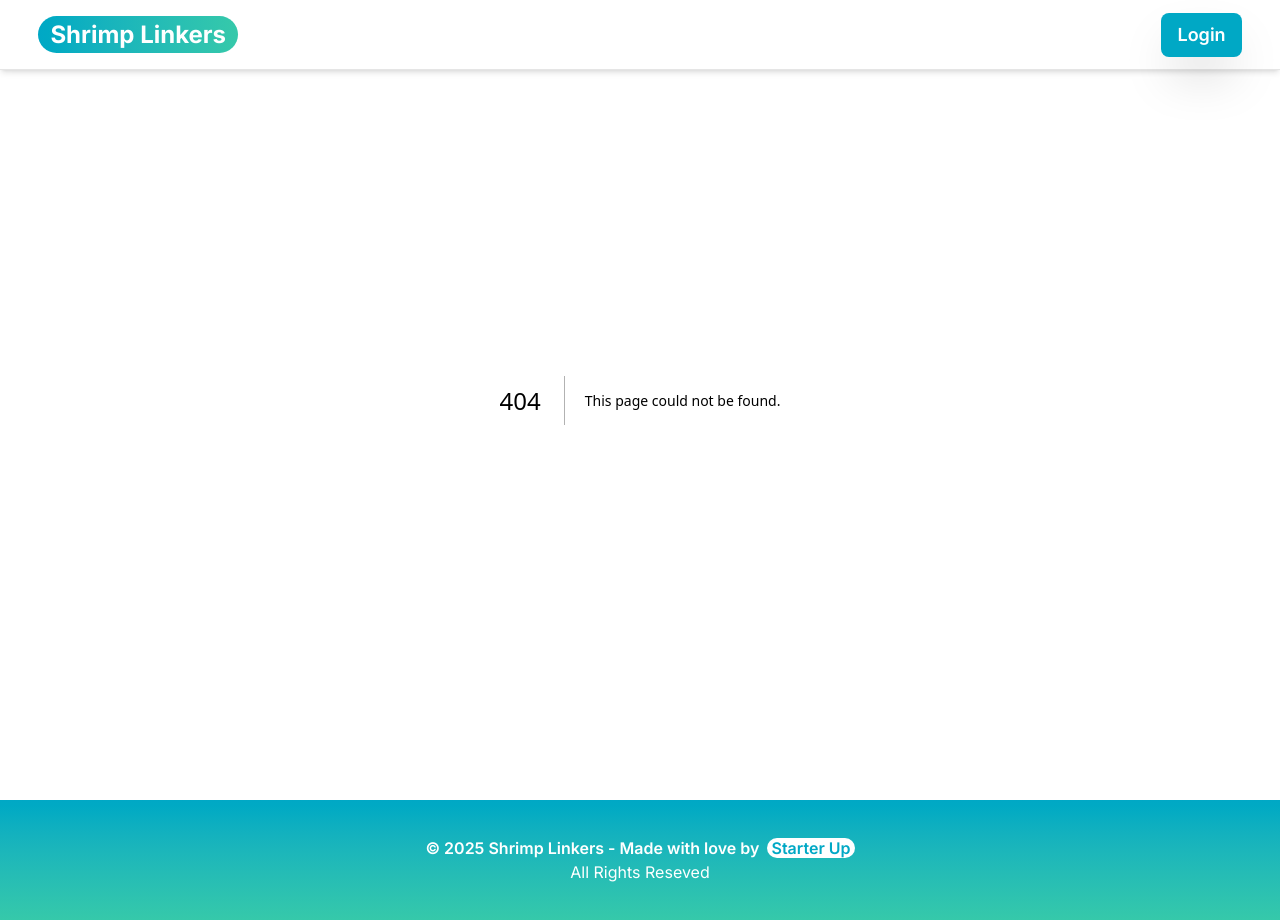
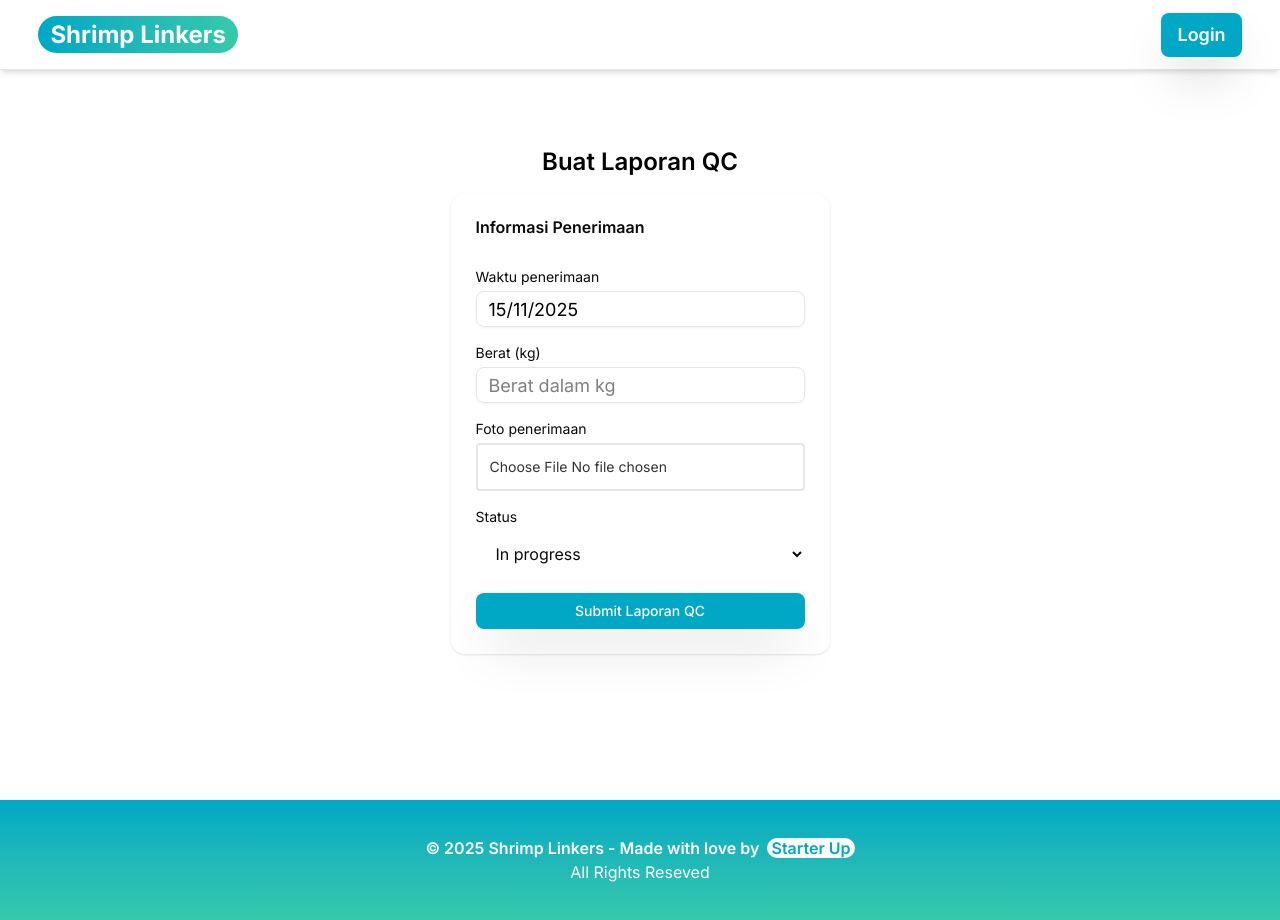
Before and after one commit to Leficullen/starterup-fe, a Next.js app: page /collector/qc-report in a window 1280 px wide. Before the commit this address had no page. Built offline with nearby package versions, Linux system fonts and the light colour scheme.

Commit message:
feat: added form to the collector dashboard

```diff
--- a/app/collector/page.tsx
+++ b/app/collector/page.tsx
@@ -15,7 +15,7 @@ export default function CollectorDashboard() {
   }, []);
 
   return (
-    <div className="p-6 max-w-md mx-auto text-white">
+    <div className="p-6 max-w-md mx-auto">
       <h1 className="text-2xl font-semibold">Welcome, Collector Arif</h1>
       <p className="text-white/60 -mt-2">Role: Collector</p>
 
--- /dev/null
+++ b/app/collector/qc-report/page.tsx
@@ -0,0 +1,143 @@
+"use client";
+
+import { useEffect, useState } from "react";
+import { Button } from "@/components/ui/button";
+import { Input } from "@/components/ui/input";
+import { Card, CardHeader, CardTitle, CardContent } from "@/components/ui/card";
+
+export default function QcReportPage() {
+    const [receivedAt, setReceivedAt] = useState<string>("");
+    const [weight, setWeight] = useState<string>("");
+    const [photo, setPhoto] = useState<File | null>(null);
+    const [photoPreview, setPhotoPreview] = useState<string | null>(null);
+    const [status, setStatus] = useState<"in progress" | "accepted" | "rejected">(
+        "in progress"
+    );
+    const [errors, setErrors] = useState<{ receivedAt?: string; weight?: string; photo?: string }>({});
+
+    function formatDate(d: Date) {
+        const dd = String(d.getDate()).padStart(2, "0");
+        const mm = String(d.getMonth() + 1).padStart(2, "0");
+        const yyyy = d.getFullYear();
+        return `${dd}/${mm}/${yyyy}`;
+    }
+
+    useEffect(() => {
+        setReceivedAt(formatDate(new Date()));
+    }, []);
+
+    useEffect(() => {
+        if (!photo) {
+            setPhotoPreview(null);
+            return;
+        }
+        const url = URL.createObjectURL(photo);
+        setPhotoPreview(url);
+        return () => {
+            URL.revokeObjectURL(url);
+            setPhotoPreview(null);
+        };
+    }, [photo]);
+
+    function formatDateInput(input: string) {
+        const digits = input.replace(/\D/g, "").slice(0, 8);
+        const parts: string[] = [];
+        if (digits.length > 0) parts.push(digits.slice(0, Math.min(2, digits.length)));
+        if (digits.length > 2) parts.push(digits.slice(2, Math.min(4, digits.length)));
+        if (digits.length > 4) parts.push(digits.slice(4));
+        return parts.join("/");
+    }
+
+    function onPhotoChange(e: React.ChangeEvent<HTMLInputElement>) {
+        const f = e.target.files && e.target.files[0];
+        if (f) {
+            setPhoto(f);
+            setErrors((s) => ({ ...s, photo: undefined }));
+        }
+    }
+
+    function validateForm() {
+        const next: { receivedAt?: string; weight?: string; photo?: string } = {};
+        if (!receivedAt || !/^(\d{2})\/(\d{2})\/(\d{4})$/.test(receivedAt)) {
+            next.receivedAt = "Waktu penerimaan harus berformat dd/mm/yyyy";
+        }
+        if (!weight || Number(weight) <= 0 || Number.isNaN(Number(weight))) {
+            next.weight = "Berat harus berupa angka lebih dari 0";
+        }
+        if (!photo) {
+            next.photo = "Foto harus diunggah";
+        }
+        setErrors(next);
+        return Object.keys(next).length === 0;
+    }
+
+    function handleSubmit() {
+        if (!validateForm()) return;
+        setErrors({});
+        // TODO: send to backend
+        // eslint-disable-next-line no-console
+        console.log("Submit QC report", { receivedAt, weight: Number(weight), status, photo });
+    }
+
+    return (
+        <div className="p-6 max-w-md mx-auto min-h-screen flex flex-col items-center justify-center">
+            <h1 className="text-2xl font-semibold">Buat Laporan QC</h1>
+
+            <Card className="mt-4 bg-white/10 border-white/20 backdrop-blur-xl">
+                <CardHeader>
+                    <CardTitle>Informasi Penerimaan</CardTitle>
+                </CardHeader>
+                <CardContent className="space-y-4">
+                    {/* Waktu penerimaan */}
+                    <div>
+                        <label className="block text-sm mb-1">Waktu penerimaan</label>
+                        <Input
+                            placeholder="dd/mm/yyyy"
+                            className="bg-white/20"
+                            value={receivedAt}
+                            aria-invalid={errors.receivedAt ? "true" : undefined}
+                            onChange={(e) => setReceivedAt(formatDateInput((e.target as HTMLInputElement).value))}
+                        />
+                        {errors.receivedAt && <div className="text-sm text-destructive mt-1">{errors.receivedAt}</div>}
+                    </div>
+
+                    {/* Berat */}
+                    <div>
+                        <label className="block text-sm mb-1">Berat (kg)</label>
+                        <Input
+                            placeholder="Berat dalam kg"
+                            type="number"
+                            step="any"
+                            min={0}
+                            className="bg-white/20"
+                            value={weight}
+                            aria-invalid={errors.weight ? "true" : undefined}
+                            onChange={(e) => setWeight((e.target as HTMLInputElement).value)}
+                        />
+                        {errors.weight && <div className="text-sm text-destructive mt-1">{errors.weight}</div>}
+                    </div>
+
+                    {/* Photo */}
+                    <div>
+                        <label className="block text-sm mb-1">Foto penerimaan</label>
+                        <input type="file" accept="image/*" onChange={onPhotoChange} className="block w-full text-sm text-black/80 border-2 rounded p-3" />
+                        {errors.photo && <div className="text-sm text-destructive mt-1">{errors.photo}</div>}
+                        {photoPreview && <img src={photoPreview} alt="preview" className="mt-2 max-h-40 object-contain rounded" />}
+                    </div>
+
+                    {/* Status */}
+                    <div>
+                        <label className="block text-sm mb-1">Status</label>
+                        <select value={status} onChange={(e) => setStatus(e.target.value as any)} className="w-full rounded px-4 py-3">
+                            <option value="in progress">In progress</option>
+                            <option value="accepted">Accepted</option>
+                            <option value="rejected">Rejected</option>
+                        </select>
+                    </div>
+
+                    <Button className="w-full" onClick={handleSubmit}>Submit Laporan QC</Button>
+                </CardContent>
+            </Card>
+        </div>
+    );
+}
--- a/app/exporter/page.tsx
+++ b/app/exporter/page.tsx
@@ -4,9 +4,9 @@ import { Card, CardHeader, CardTitle, CardContent } from "@/components/ui/card";
 
 export default function ProcessorDashboard() {
   return (
-    <div className="p-6 max-w-md mx-auto text-white">
+    <div className="p-6 max-w-md mx-auto">
       <h1 className="text-2xl font-semibold">Hello, IndoShrimp Plant</h1>
-      <p className="text-white/60 -mt-2">Role: Processing Facility</p>
+      <p className="mt-2">Role: Processing Facility</p>
 
       {/* Actions */}
       <div className="grid grid-cols-2 gap-4 mt-6">
--- a/app/farmer/create-batch/page.tsx
+++ b/app/farmer/create-batch/page.tsx
@@ -4,6 +4,13 @@ import { useState } from "react";
 import { Button } from "@/components/ui/button";
 import { Input } from "@/components/ui/input";
 import { Card, CardHeader, CardTitle, CardContent } from "@/components/ui/card";
+// import {
+//   Select,
+//   SelectContent,
+//   SelectItem,
+//   SelectTrigger,
+//   SelectValue,
+// } from "@/components/ui/select"
 
 export default function CreateBatch() {
   // Date in dd/mm/yyyy format (text input that inserts slashes)
@@ -97,9 +104,9 @@ export default function CreateBatch() {
   }
 
   return (
-    <div className="p-6 max-w-md mx-auto text-white min-h-screen">
+    <div className="p-6 max-w-md mx-auto min-h-screen flex items-center flex-col justify-center">
       <h1 className="text-2xl font-semibold">Create New Batch</h1>
-
+      <div className="lg:flex lg:items-center">
         <Card className="mt-4 bg-white/10 border-white/20 backdrop-blur-xl">
           <CardHeader>
             <CardTitle>Batch Information</CardTitle>
@@ -165,5 +172,7 @@ export default function CreateBatch() {
           </CardContent>
         </Card>
       </div>
+
+    </div>
   );
 }
```
Lines whose indentation alone changed are shown as unchanged.
